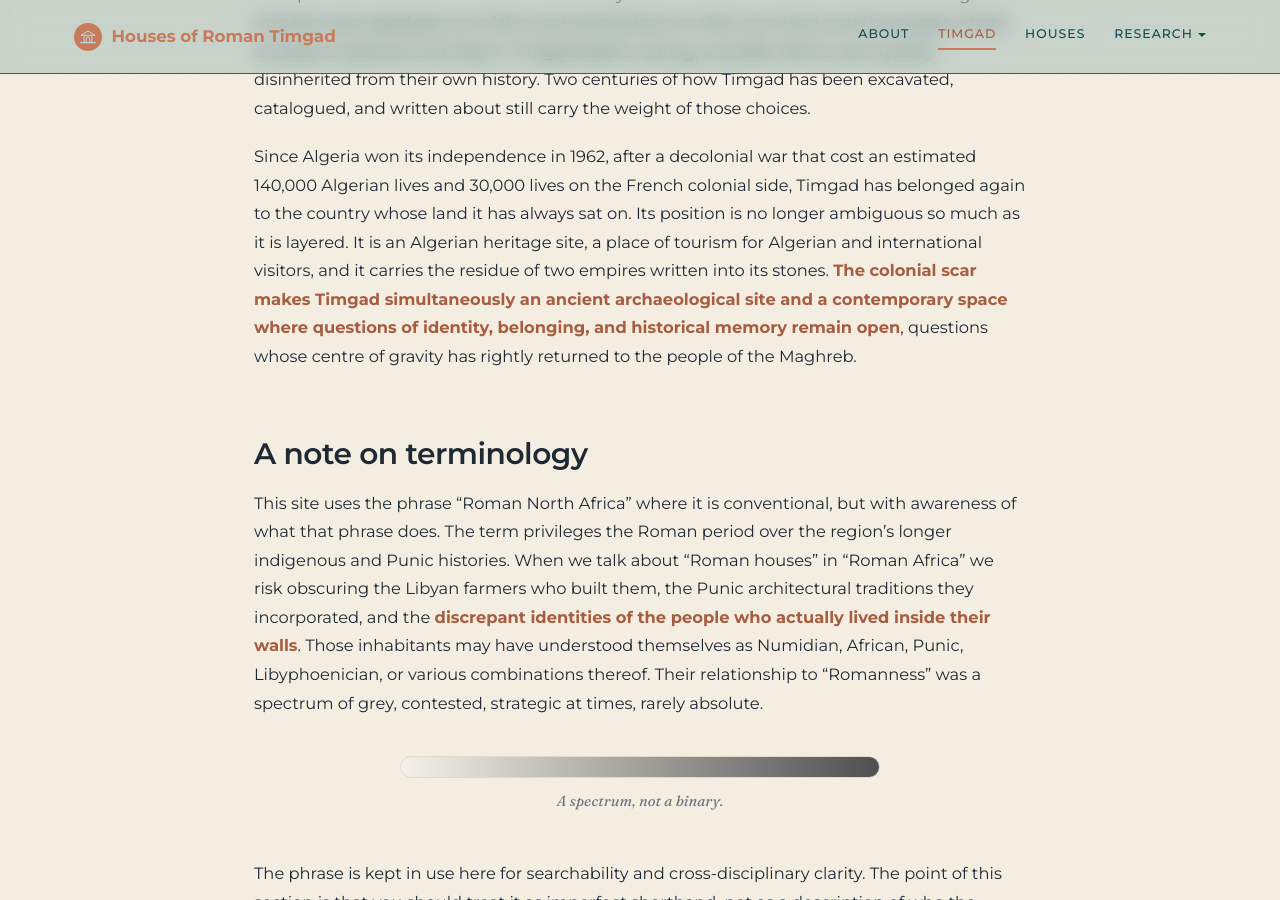
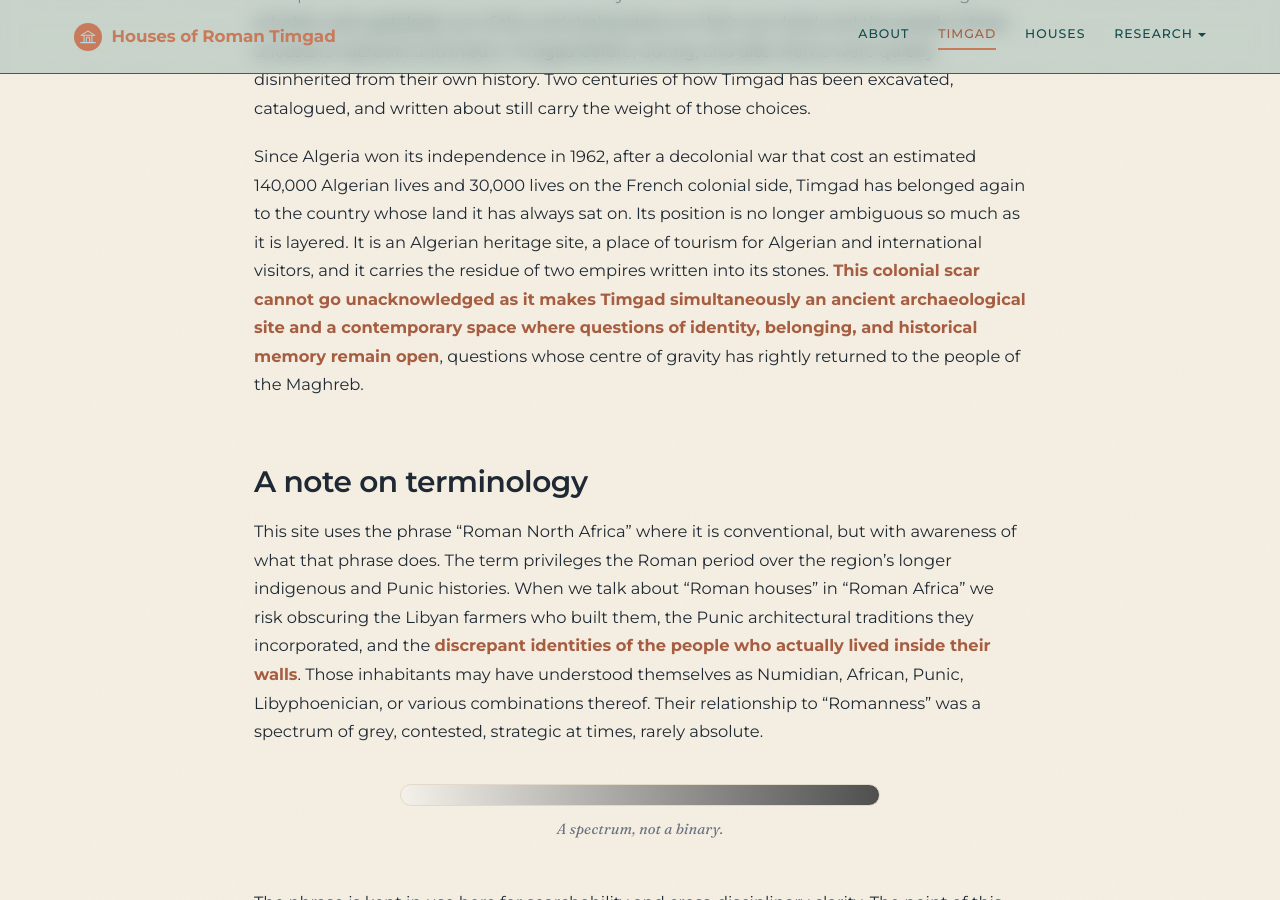
Before and after one commit to kimedher/timgadhouses, a Jekyll site: the page built from timgad.md, in a window 1280 px wide and 900 px high, scrolled down 3971 px. Built offline with Jekyll 4.4.1, drawn with Linux system fonts in a browser that asks for light colours.

Commit message:
Strengthen colonial-scar sentence: 'cannot go unacknowledged'

```diff
--- a/timgad.md
+++ b/timgad.md
@@ -42,7 +42,7 @@
 
 This was never just about archaeology. <span class="hl-coral">The misappropriation of Rome by colonial-era archaeologists was used to justify the French occupation of modern Algeria.</span> Latin inscriptions became evidence for a continuity that France's officials wanted to claim. Algerian scholars were gatekept out of the work being done on their own land, and the people whose ancestors had built and lived in Timgad before, during, and after Rome were quietly disinherited from their own history. Two centuries of how Timgad has been excavated, catalogued, and written about still carry the weight of those choices.
 
-Since Algeria won its independence in 1962, after a decolonial war that cost an estimated 140,000 Algerian lives and 30,000 lives on the French colonial side, Timgad has belonged again to the country whose land it has always sat on. Its position is no longer ambiguous so much as it is layered. It is an Algerian heritage site, a place of tourism for Algerian and international visitors, and it carries the residue of two empires written into its stones. <span class="hl-coral">The colonial scar makes Timgad simultaneously an ancient archaeological site and a contemporary space where questions of identity, belonging, and historical memory remain open</span>, questions whose centre of gravity has rightly returned to the people of the Maghreb.
+Since Algeria won its independence in 1962, after a decolonial war that cost an estimated 140,000 Algerian lives and 30,000 lives on the French colonial side, Timgad has belonged again to the country whose land it has always sat on. Its position is no longer ambiguous so much as it is layered. It is an Algerian heritage site, a place of tourism for Algerian and international visitors, and it carries the residue of two empires written into its stones. <span class="hl-coral">This colonial scar cannot go unacknowledged as it makes Timgad simultaneously an ancient archaeological site and a contemporary space where questions of identity, belonging, and historical memory remain open</span>, questions whose centre of gravity has rightly returned to the people of the Maghreb.
 
 ## A note on terminology
 
```
